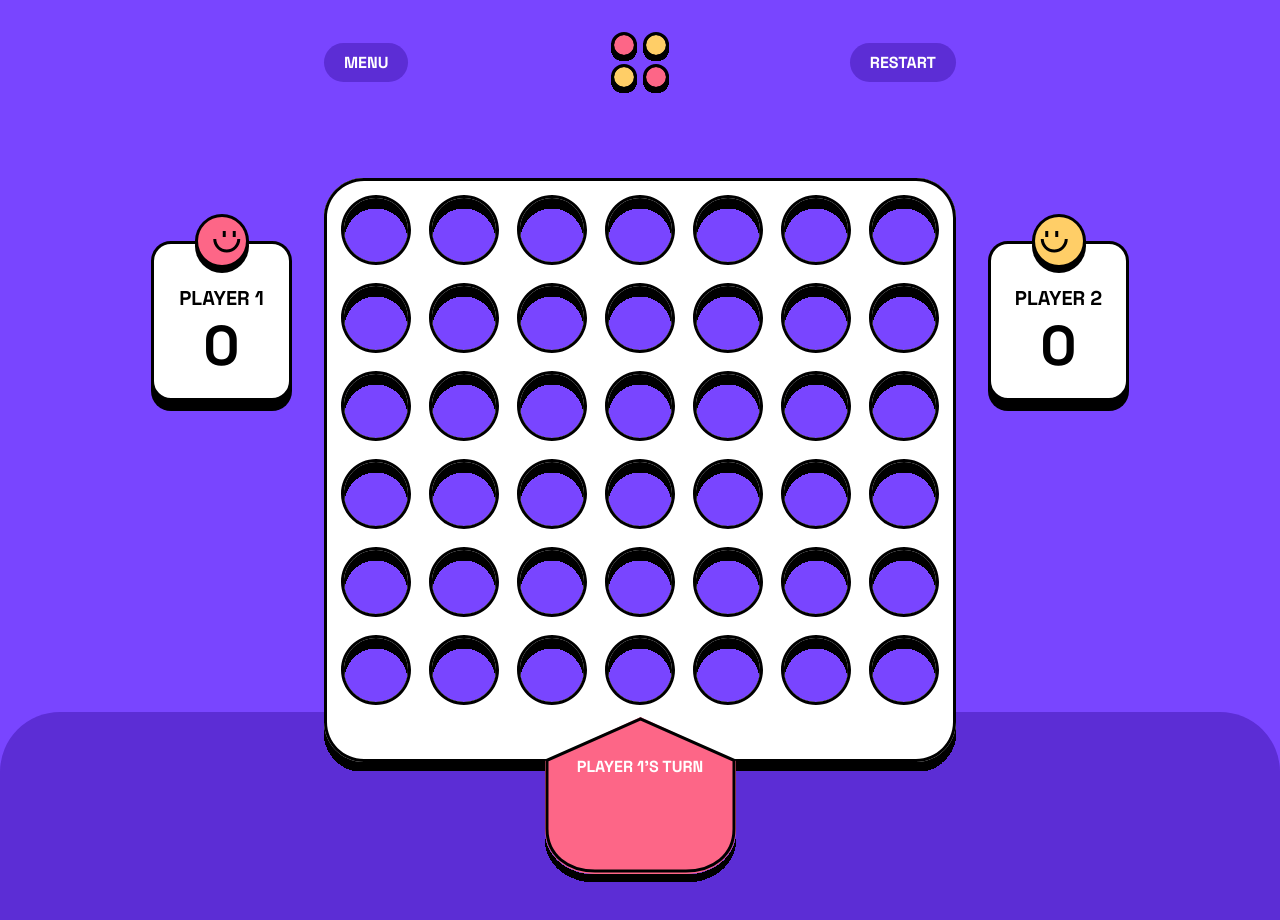
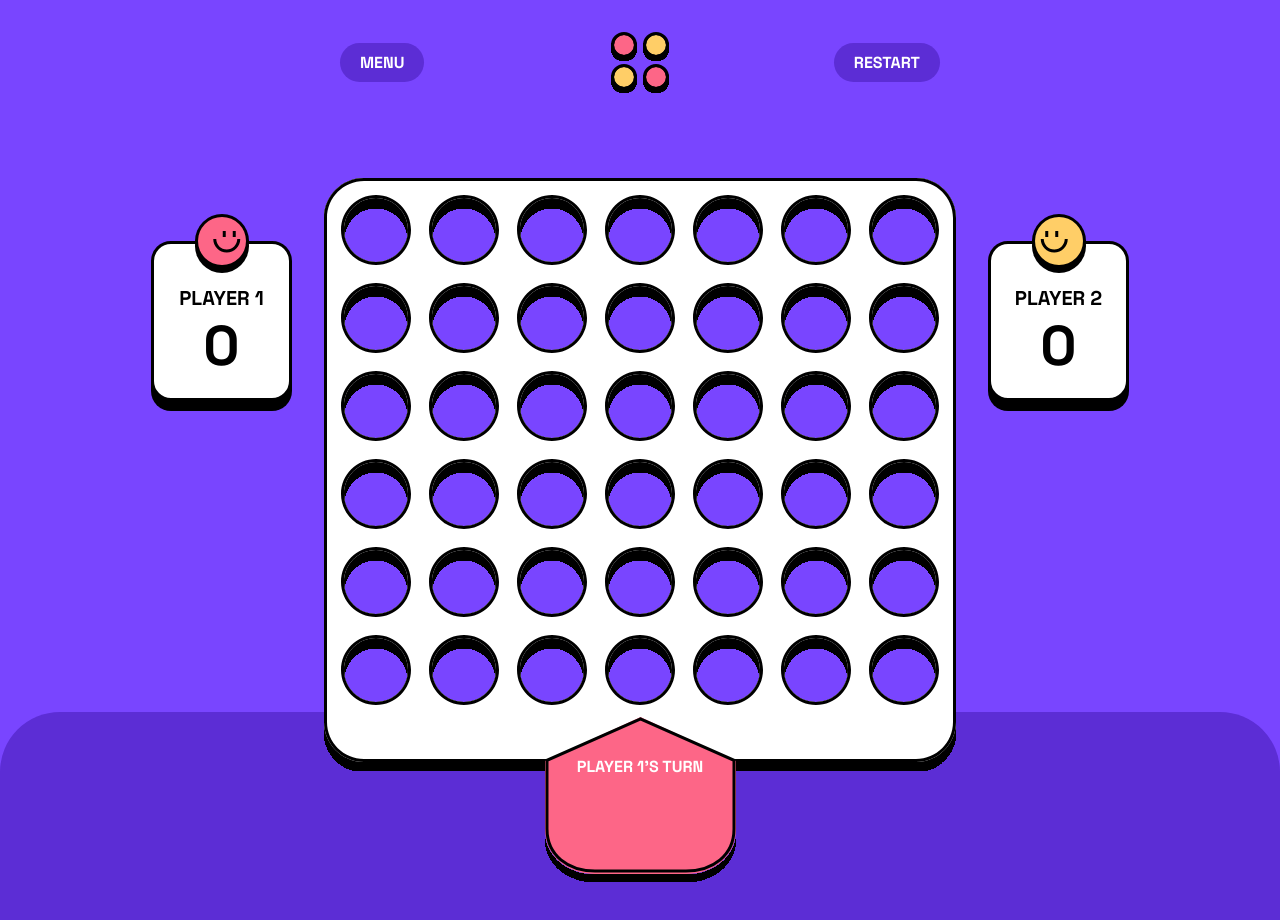
Before and after one commit to ViggieM/connect-four, a website built with Vite: page index.html in a window 1280 px wide. Built offline with nearby package versions, Linux system fonts and the light colour scheme.

Commit message:
Fix padding and screen size

```diff
--- a/index.html
+++ b/index.html
@@ -7,6 +7,7 @@
     <script type="module" src="/src/main.ts"></script>
   </head>
   <body>
+    <div class="game-wrapper">
       <!-- Header: Menu button, logo, Restart button -->
       <header class="game-header">
         <button class="btn btn-nav btn-nav-default" id="menu-btn">Menu</button>
@@ -69,5 +70,6 @@
       </div>
 
       <footer class="game-footer"></footer>
+    </div>
   </body>
 </html>
--- a/src/styles/base.css
+++ b/src/styles/base.css
@@ -10,13 +10,10 @@
 body {
   margin: 0;
   min-height: 100vh;
-  display: flex;
-  flex-direction: column;
   font-family: var(--font-family);
   font-size: var(--text-preset-4-size);
   line-height: var(--text-preset-4-line-height);
   color: var(--color-neutral-950);
-  background-color: var(--color-indigo-500);
 }
 
 /* ===================
--- a/src/styles/layout.css
+++ b/src/styles/layout.css
@@ -1,5 +1,15 @@
 /* ABOUTME: Game layout styles */
 /* ABOUTME: Main container, header, and grid layout for game screen */
+
+/* ===================
+   GAME WRAPPER
+   =================== */
+
+.game-wrapper {
+  display: flex;
+  flex-direction: column;
+  background-color: var(--color-indigo-500);
+}
 
 /* ===================
    GAME HEADER
@@ -11,8 +21,8 @@
   align-items: center;
   width: 632px;
   max-width: 100%;
-  margin: 0 auto var(--spacing-600);
-  padding-top: var(--spacing-400);
+  margin: auto auto var(--spacing-600);
+  padding: var(--spacing-400) var(--spacing-200) 0;
 }
 
 .game-header > :first-child {
@@ -40,6 +50,7 @@
   gap: var(--spacing-400);
   align-items: start;
   justify-content: center;
+  padding: 0 var(--spacing-200);
 }
 
 .game > .player-card--p1 {
@@ -61,5 +72,6 @@
 .game-footer {
   flex: 1;
   width: 100%;
+  max-height: 200px;
   background-color: var(--color-indigo-700);
 }
```
Lines whose indentation alone changed are shown as unchanged.
